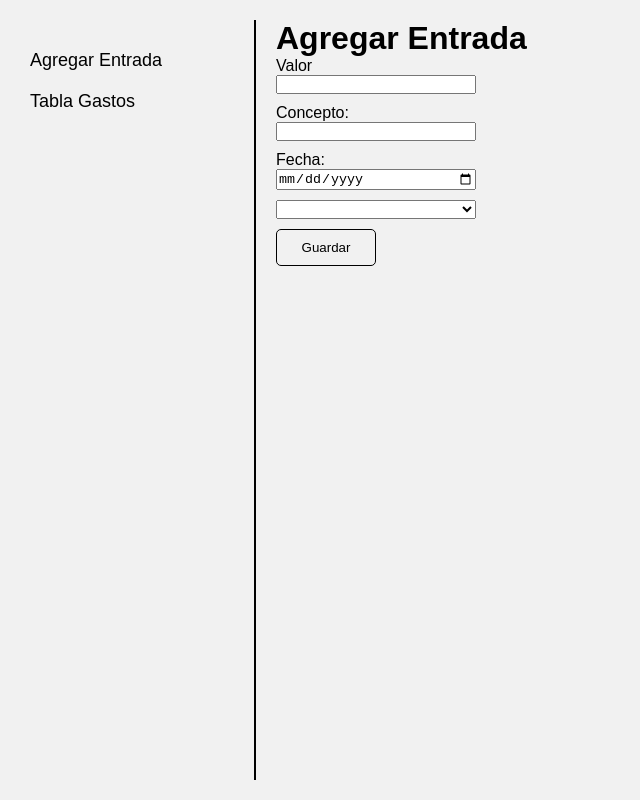
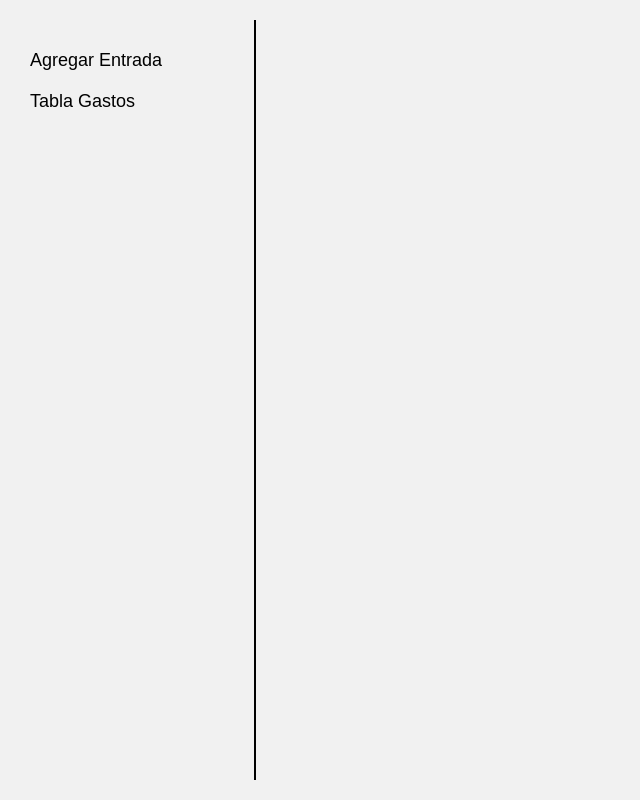
Before and after one commit to FedericoIglesias/financeApp, a React (Vite) app in the folder frontend/: page / in a window 1280 px wide. Shown: the whole page, without its empty margins (0-640 px from the left). Built offline with nearby package versions, Linux system fonts and the light colour scheme.

Commit message:
refactor

```diff
--- a/frontend/src/App.tsx
+++ b/frontend/src/App.tsx
@@ -23,30 +23,7 @@ const Aside = styled.aside`
   }
 `;
 
-const AddEntrance = styled.main`
-  display: flex;
-  flex-direction: column;
-  padding: 20px;
-  input{
-    margin-bottom: 10px;
-    width: 200px;
-  }
-  select{
-    margin-bottom: 10px;
-    width: 200px;
-  }
-  button{
-    width: 100px;
-    padding: 10px;
-    background-color: #f1f1f1;
-    border: 1px solid black;
-    border-radius: 5px;
-    &:hover{
-      cursor: pointer;
-      background-color: #d1d1d1;
-    }
-  }
-`;
+
 
 export function App() {
   return (
@@ -58,21 +35,7 @@ export function App() {
         <ul></ul>
         <ul></ul>
       </Aside>
-      <AddEntrance>
-        <h1>Agregar Entrada</h1>
-        <label htmlFor="">Valor</label>
-        <input type="number" name="" id="" />
-        <label htmlFor="">Concepto:</label>
-        <input type="text" name="" id="" />
-        <label htmlFor="">Fecha:</label>
-        <input type="date" name="" id="" />
-        <select name="" id="">
-          <option value=""></option>
-          <option value="">Gasto</option>
-          <option value="">Ingreso</option>
-        </select>
-        <button>Guardar</button>
-      </AddEntrance>
+
     </Body>
   );
 }
```
Also changed, not shown: frontend/src/components/AddEntrance.tsx (added, +46 -0 lines).
